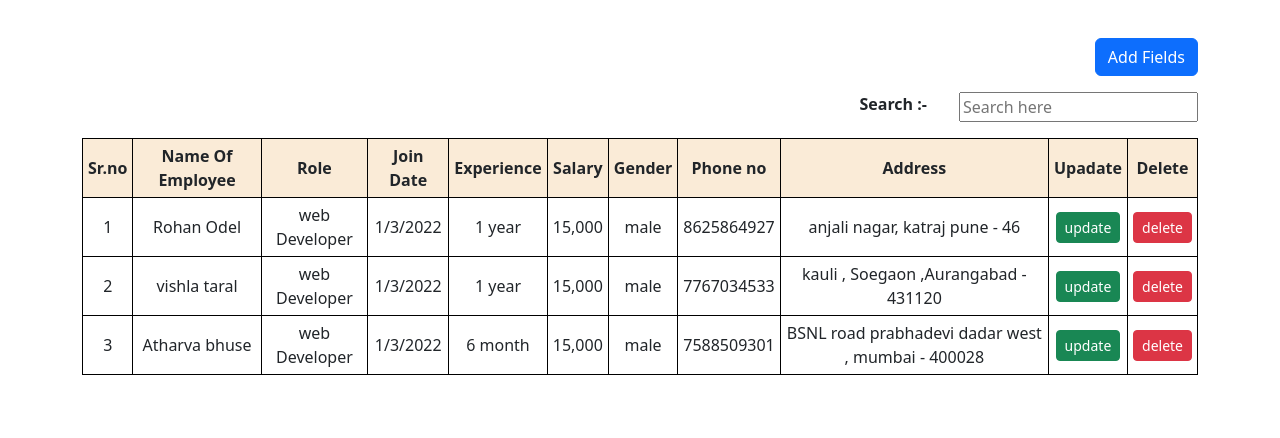
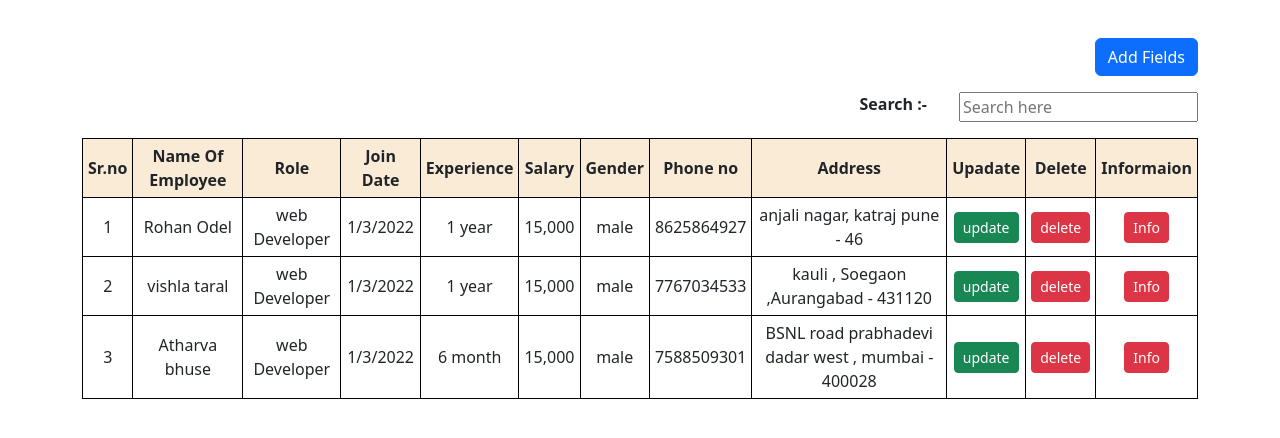
Before and after one commit to ROHANODEL/employee_management_new, a React (Create React App) app: page / in a window 1280 px wide. Shown: the top 438 px of the page. Built offline with nearby package versions, Linux system fonts and the light colour scheme; sample sign-in values are in the browser's storage.

Commit message:
Edit button added in admin dashboard

```diff
--- a/src/components/admin/components/AdminDashboard.js
+++ b/src/components/admin/components/AdminDashboard.js
@@ -60,6 +60,7 @@ const AdminDashboard = () => {
                         <th class="tableData">Address <a href="#"><i class="fa fa-sort" aria-hidden="true"></i></a></th>
                         <th class="tableData">Upadate<a href="#"><i class="fa fa-sort" aria-hidden="true"></i></a></th>
                         <th class="tableData">Delete<a href="#"><i class="fa fa-sort" aria-hidden="true"></i></a></th>
+                        <th class="tableData">Informaion<a href="#"><i class="fa fa-sort" aria-hidden="true"></i></a></th>
                     </tr>
                     {
                         data.tabledata.map((newdata) => (
@@ -75,6 +76,7 @@ const AdminDashboard = () => {
                                 <td class="tableData">{newdata.address}</td>
                                 <td class="tableData "><botton class="btn btn-success btn-sm" onClick={handleShow}>update</botton></td>
                                 <td class="tableData"><botton class="btn btn-danger btn-sm" onClick={handleDelete}>delete</botton></td>
+                                <td class="tableData"><botton class="btn btn-danger btn-sm" onClick={handleDelete}>Info</botton></td>
                             </tr>
                         ))
                     }
```
